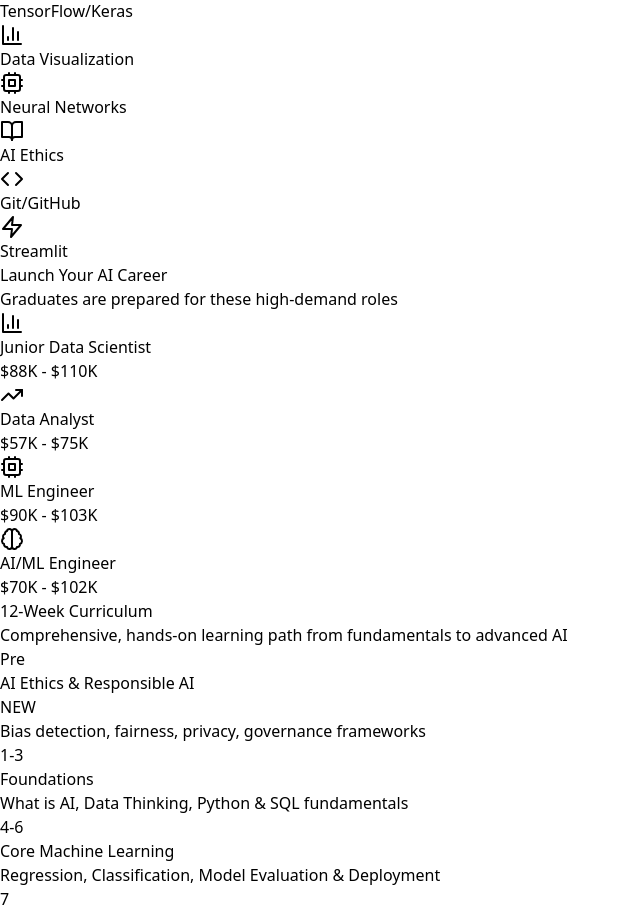
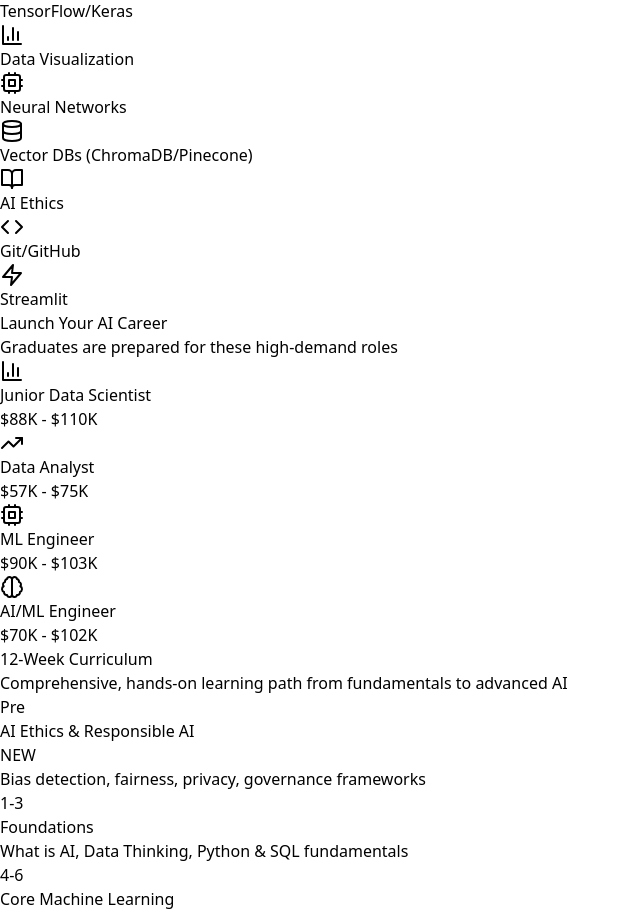
Before and after one commit to unjike/ai-bootcamp, a React (Vite) app: page / in a window 1280 px wide. Shown: the part 913-1828 px from the top of the page, without its empty margins (0-640 px from the left). Built offline with nearby package versions, Linux system fonts and the light colour scheme; no server answers.

Commit message:
Add SkillBadge for Vector DBs to LandingPage

```diff
--- a/src/pages/LandingPage.jsx
+++ b/src/pages/LandingPage.jsx
@@ -211,6 +211,7 @@
             <SkillBadge icon={Database} label="TensorFlow/Keras" color="bg-red-100 text-red-700" />
             <SkillBadge icon={BarChart3} label="Data Visualization" color="bg-yellow-100 text-yellow-700" />
             <SkillBadge icon={Cpu} label="Neural Networks" color="bg-cyan-100 text-cyan-700" />
+            <SkillBadge icon={Database} label="Vector DBs (ChromaDB/Pinecone)" color="bg-violet-100 text-violet-700" />
             <SkillBadge icon={BookOpen} label="AI Ethics" color="bg-gray-100 text-gray-700" />
             <SkillBadge icon={Code} label="Git/GitHub" color="bg-gray-800 text-white" />
             <SkillBadge icon={Zap} label="Streamlit" color="bg-rose-100 text-rose-700" />
```
